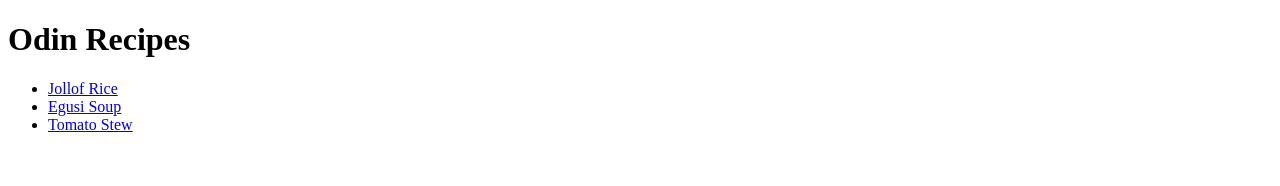
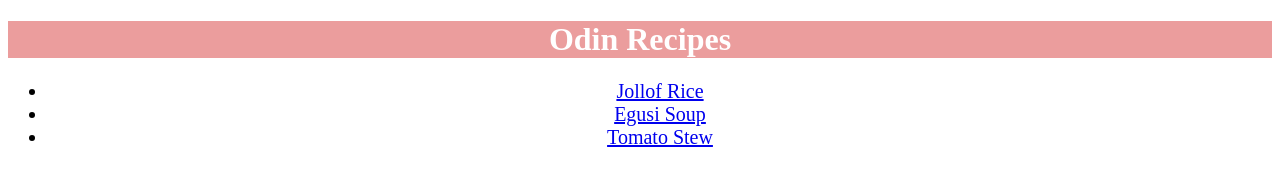
Before and after one commit to petery123/odin-recipes, a plain HTML site: page index.html in a window 1280 px wide. Drawn offline with Linux system fonts and the light colour scheme.

Commit message:
Add css and styling to index.html

```diff
--- /dev/null
+++ b/css/index.css
@@ -0,0 +1,10 @@
+h1{
+    text-align: center;
+    background-color: rgba(233, 148, 148, 0.911);
+    color: white;
+}
+
+ul{
+    text-align: center;
+    font-size: 20px;
+}
--- a/index.html
+++ b/index.html
@@ -3,6 +3,7 @@
 <head>
     <meta charset="UTF-8">
     <meta name="viewport" content="width=device-width, initial-scale=1.0">
+    <link rel="stylesheet" href="css/index.css">
     <title>Odin Recipes</title>
 </head>
 <body>
```
Also changed, not shown: css/recipes.css (added).
